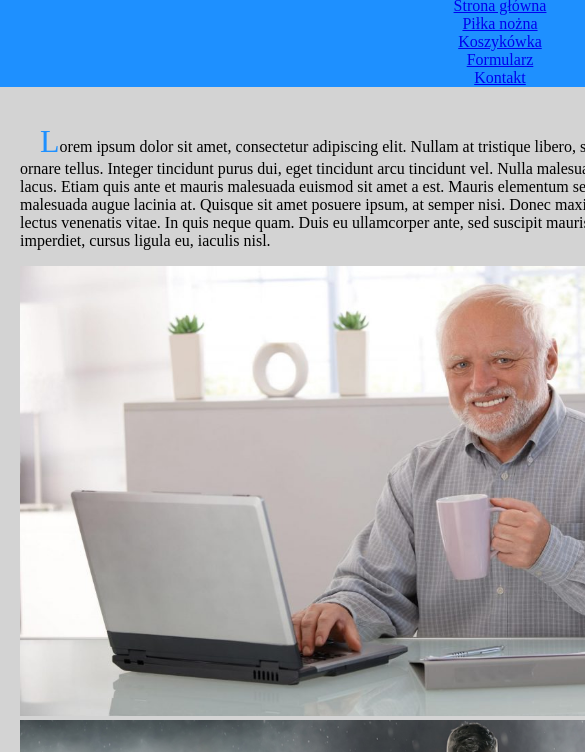
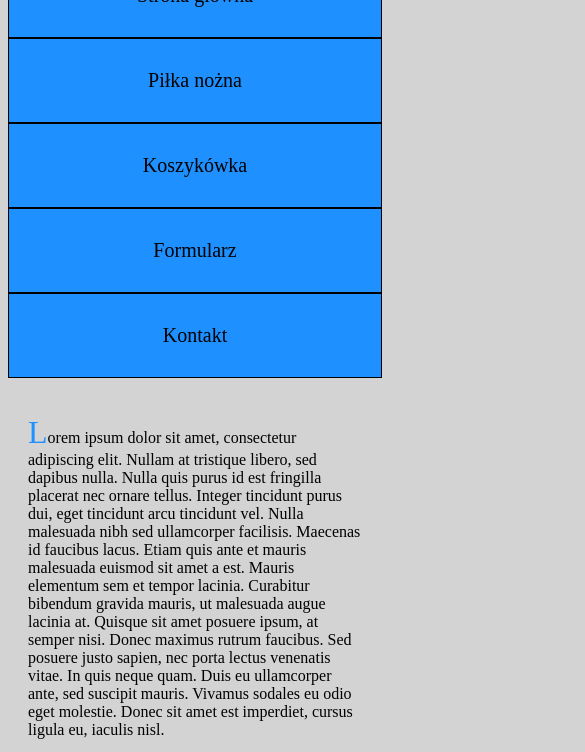
Before and after one commit to dmik11/pwi, a plain HTML site: page index.html in a window 390 px wide. Shown: the part 165-917 px from the top of the page, 585 px wide, since content can reach past the window. Drawn offline with Linux system fonts and the light colour scheme.

Commit message:
Update index.css

```diff
--- a/index.css
+++ b/index.css
@@ -1,13 +1,21 @@
 body {
     background-color: lightgrey;
     position: relative;
+    font-family: Caladea;
+}
+
+#container {
     width: 1000px;
     margin-left: auto;
     margin-right: auto;
-    font-family: Caladea;
+}
+
+header {
+    padding: 15px;
 }
 
 nav {
+    clear: both;
     background-color: dodgerblue;
     text-align: center;
 }
@@ -17,13 +25,29 @@ main {
     padding: 20px;
 }
 
-p {
-    text-indent: 20px;
+footer {
+    clear: both;
+    background-color: black;
+    color: white;
+    text-align: center;
+    padding: 20px;
+}
+
+.hidden {
+    display: none;
+}
+
+a {
+    text-decoration: none;
 }
 
 p::first-letter {
     color: dodgerblue;
     font-size: xx-large;
+}
+
+img {
+    padding-left: 10%;
 }
 
 ol {
@@ -82,44 +106,52 @@ ol>li>ul>li:hover>a {
     color: black;
 }
 
-.zrzut {
-    float: left;
-    width: 200px;
-    height: 200px;
-    border: solid;
-    border-width: 1px;
+#menu2 {
+    display: none;
 }
 
-.puzzel {
-    float: left;
-    width: 150px;
-    height: 150px;
-    border: solid;
-    border-width: 1px;
+.nav1 {
+    float: none;
+    cursor: pointer;
+    width: auto;
+    padding: 30px;
+    color: black;
+    border: 1px solid black;
 }
 
+@media (max-width: 1000px) {
 
-#gra {
-    margin: auto;
-    border: solid;
-    border-width: 1px;
-    width: 606px;
-    height: 606px;
+    div#container,
+    header,
+    main,
+    nav,
+    footer {
+        width: auto;
+        margin: 0px;
+
+    }
+
+    #menu1 {
+        display: none
+    }
+
+    #menu2 {
+        display: block;
+        font-size: 20px;
+    }
+
+    img {
+        width: 520px;
+        height: 350px;
+    }
 
 }
 
-#pojemnik {
-    padding-left: 20px;
+@media (max-width: 640px) {
+
+    img {
+        width: 300px;
+        height: 200px;
+    }
+
 }
-
-#pojemnik>.puzzel>img {
-    width: 150px;
-    height: 150px;
-}
-
-#reset {
-    float: left;
-    margin: 20px;
-    width: 70px;
-    height: 50px;
-}
```
